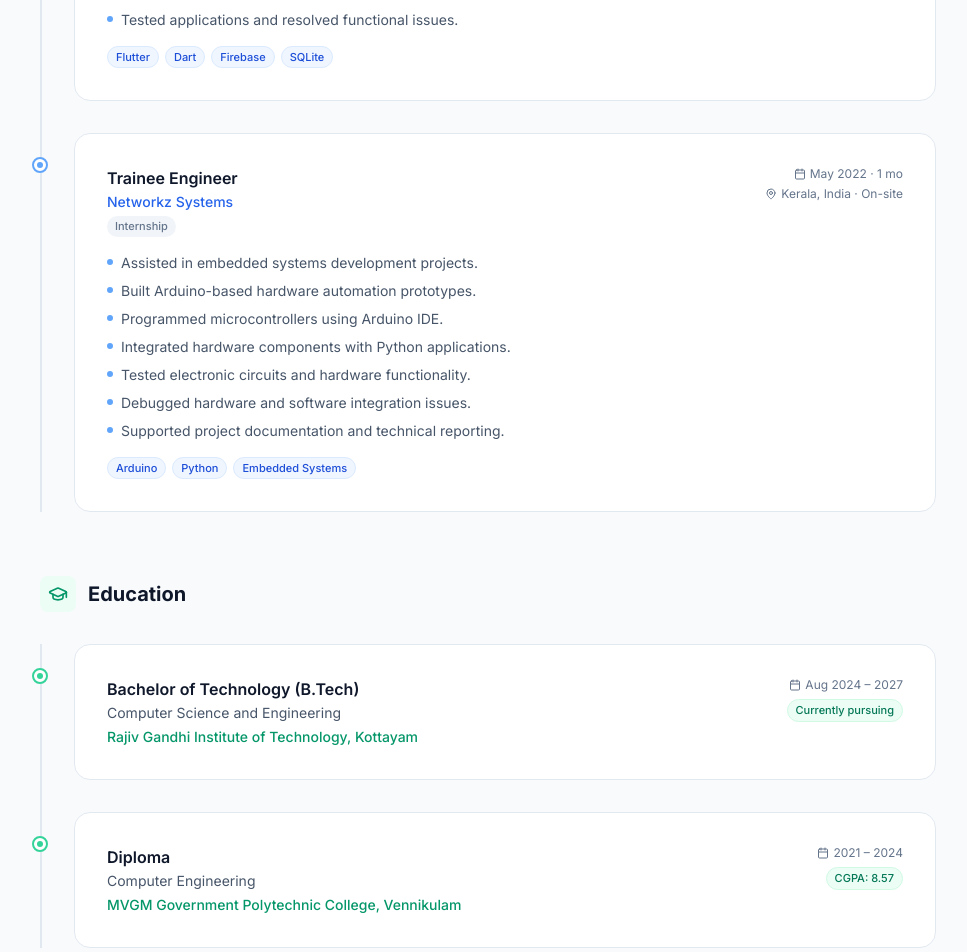
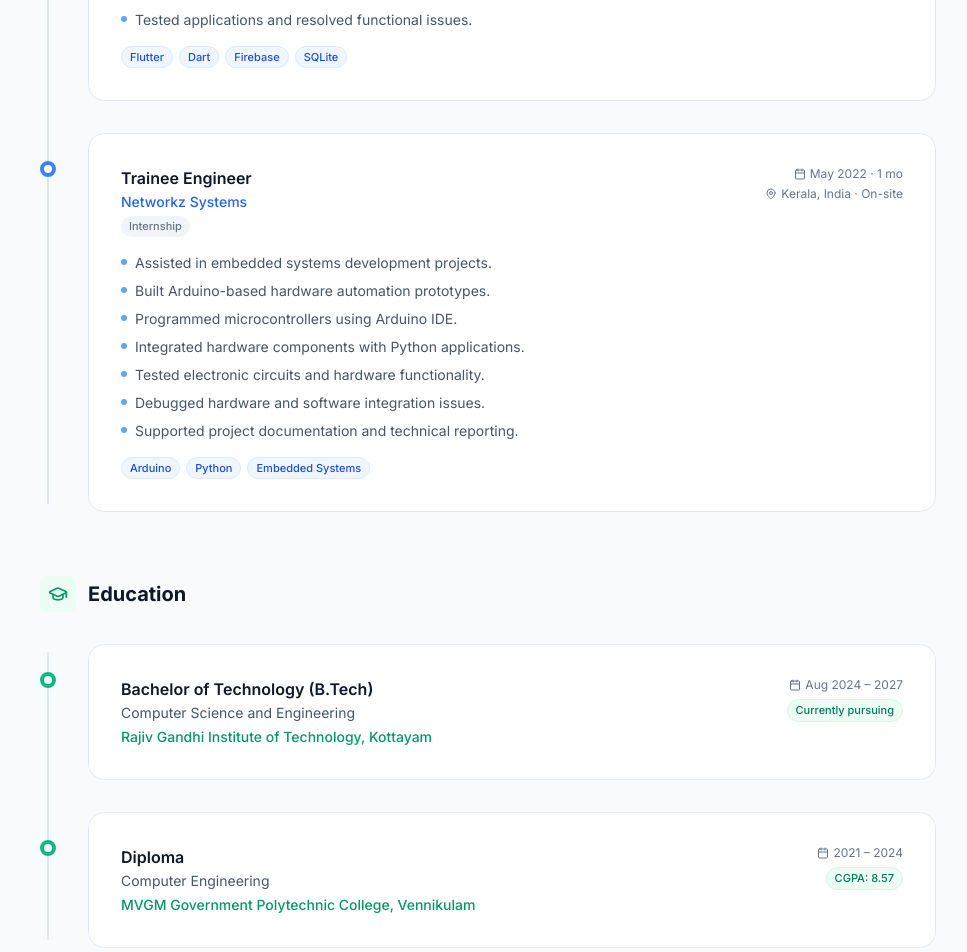
Before and after one commit to Haridev21/Portfolio, a React (Vite) app: page / in a window 1280 px wide. Shown: the part 3200-4152 px from the top of the page, without its empty margins (152-1119 px from the left). Built offline with nearby package versions, Linux system fonts and the light colour scheme.

Commit message:
Update Experience.jsx

```diff
--- a/src/components/Experience.jsx
+++ b/src/components/Experience.jsx
@@ -131,13 +131,12 @@ const Experience = () => {
               <h3 className="text-xl font-bold text-slate-900">Experience</h3>
             </div>
 
-            <div className="relative border-l-2 border-slate-200 pl-8 space-y-8">
+            <div className="relative space-y-8">
+              <span className="absolute left-[7px] top-2 bottom-2 w-0.5 bg-slate-200" aria-hidden="true" />
               {experiences.map((exp) => (
-                <div key={exp.id} className="relative">
+                <div key={exp.id} className="relative pl-10 md:pl-12">
                   {/* Timeline dot */}
-                  <div className="absolute -left-[2.65rem] top-6 w-4 h-4 rounded-full bg-white border-2 border-blue-400 flex items-center justify-center">
-                    <div className="w-1.5 h-1.5 rounded-full bg-blue-400" />
-                  </div>
+                  <span className="absolute left-0 top-7 w-4 h-4 rounded-full bg-white border-4 border-blue-500 z-10" />
 
                   <div className="exp-card opacity-0 rounded-2xl border border-slate-200 bg-white p-6 md:p-8 hover:border-slate-300 hover:shadow-md transition-all duration-300">
                     {/* Role + meta */}
@@ -194,13 +193,12 @@ const Experience = () => {
               <h3 className="text-xl font-bold text-slate-900">Education</h3>
             </div>
 
-            <div className="relative border-l-2 border-slate-200 pl-8 space-y-8">
+            <div className="relative space-y-8">
+              <span className="absolute left-[7px] top-2 bottom-2 w-0.5 bg-slate-200" aria-hidden="true" />
               {education.map((edu) => (
-                <div key={edu.id} className="relative">
+                <div key={edu.id} className="relative pl-10 md:pl-12">
                   {/* Timeline dot */}
-                  <div className="absolute -left-[2.65rem] top-6 w-4 h-4 rounded-full bg-white border-2 border-emerald-400 flex items-center justify-center">
-                    <div className="w-1.5 h-1.5 rounded-full bg-emerald-400" />
-                  </div>
+                  <span className="absolute left-0 top-7 w-4 h-4 rounded-full bg-white border-4 border-emerald-500 z-10" />
 
                   <div className="exp-card opacity-0 rounded-2xl border border-slate-200 bg-white p-6 md:p-8 hover:border-slate-300 hover:shadow-md transition-all duration-300">
                     <div className="flex flex-col sm:flex-row sm:items-start sm:justify-between gap-2">
```
